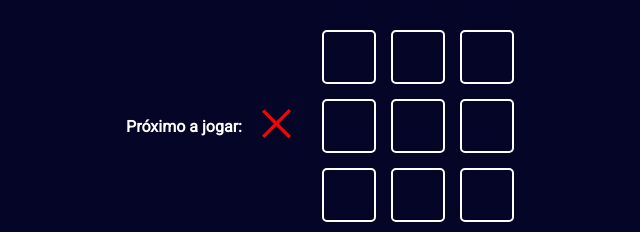
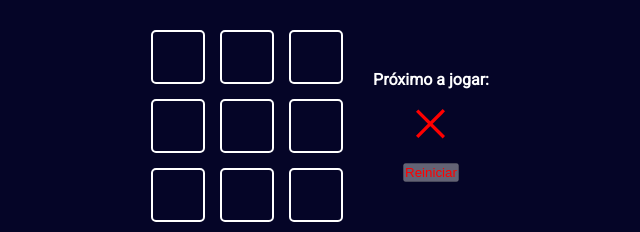
Before and after one commit to fabiopdiogo/react-jogo-da-velha, a Next.js app: page / in a window 1280 px wide. Shown: the part 370-602 px from the top of the page, without its empty margins (320-960 px from the left). Built offline with nearby package versions, Linux system fonts and the light colour scheme.

Commit message:
criando logica do campeão

```diff
--- /dev/null
+++ b/src/components/button/Button.jsx
@@ -0,0 +1,14 @@
+import styles from './Button.module.css'
+
+function Button ({ children, onClick, disabled }) {
+  return(
+    <button className={styles.button}
+    onClick={onClick}
+    disabled={disabled}
+    >
+      { children }
+    </button>
+  )
+}
+
+export default Button
--- /dev/null
+++ b/src/components/button/Button.module.css
@@ -0,0 +1,3 @@
+.button{
+  color: red;
+}
--- a/src/components/game/Game.jsx
+++ b/src/components/game/Game.jsx
@@ -1,8 +1,8 @@
 import { useState, useEffect } from 'react'
 import styles from './Game.module.css'
 
-import Icon from '../icon/Icon'
 import GameOption from '../gameOption/GameOption'
+import GameInfo from '../gameInfo/GameInfo'
 
 const winnerTable =[
   [0,1,2],
@@ -28,30 +28,31 @@
       }
   }
 
+  const verifyGame = () =>{
+    winnerTable.forEach((line) => {
+      const values = line.map((pos) => gameState[pos])
+      const sum = values.reduce((sum,value) => sum + value)
+      if (sum === 3 || sum === -3){
+        setWinner (sum / 3)
+      }
+    })
+  }
+
+  const handleReset = () => {
+    console.log("passou")
+    setGameState(Array(9).fill(0))
+    setWinner(0)
+  }
+
   useEffect(() => {
     setCurrentPlayer(currentPlayer * -1)
     verifyGame()
   }, [gameState]);
 
-  const verifyGame = () =>{
-      winnerTable.forEach((line) => {
-        const values = line.map((pos) => gameState[pos])
-        const sum = values.reduce((sum,value) => sum + value)
-        if (sum === 3 || sum === -3) setWinner (sum / 3)
-      })
-    }
+
   return(
 
     <div className={styles.gameContent}>
-      <div className={styles.gameInfo}>
-        <h4>Próximo a jogar:</h4>
-        {
-          currentPlayer === 1 && <Icon iconName="circle" />
-        }
-         {
-          currentPlayer === -1 && <Icon iconName="x" />
-        }
-      </div>
       <div className={styles.game}>
         {
           gameState.map((value, pos) =>
@@ -63,6 +64,11 @@
           )
         }
       </div>
+      <GameInfo
+        currentPlayer={currentPlayer}
+        winner={winner}
+        onReset={handleReset}
+      />
     </div>
 
   )
--- a/src/components/game/Game.module.css
+++ b/src/components/game/Game.module.css
@@ -9,10 +9,3 @@
   gap: 30px;
   align-items: center;
 }
-
-.gameInfo{
-  display: flex;
-  flex-direction: row;
-  align-items: center;
-  gap: 20px;
-}
--- /dev/null
+++ b/src/components/gameInfo/GameInfo.jsx
@@ -0,0 +1,49 @@
+import styles from './GameInfo.module.css'
+
+import Icon from '../icon/Icon'
+import Button from '../button/Button'
+
+function GameInfo ({ currentPlayer, winner, onReset }) {
+
+  const shouldEnableButton = () =>{
+    if (winner !== 0) return true
+  }
+
+  return (
+    <div className={styles.gameInfo}>
+      {
+        winner === 0 &&
+          <>
+            <h4>Próximo a jogar:</h4>
+            {
+              currentPlayer === 1 && <Icon iconName="circle" />
+            }
+            {
+              currentPlayer === -1 && <Icon iconName="x" />
+            }
+          </>
+      }
+      {
+        winner !== 0 &&
+        <>
+          <h4>Fim de jogo! Campeão:</h4>
+          {
+              winner === 1 && <Icon iconName="circle" />
+          }
+          {
+              winner === -1 && <Icon iconName="x" />
+          }
+        </>
+      }
+        <Button
+        onClick={onReset}
+        disabled={!shouldEnableButton()}
+        >
+         Reiniciar
+      </Button>
+
+    </div>
+   )
+  }
+
+export default GameInfo
--- /dev/null
+++ b/src/components/gameInfo/GameInfo.module.css
@@ -0,0 +1,13 @@
+.gameInfo{
+  display: flex;
+  flex-direction: column;
+  align-items: center;
+  gap: 20px;
+}
+
+.gameInfos{
+  display: flex;
+  flex-direction: column;
+  align-items: center;
+  gap: 20px;
+}
```
